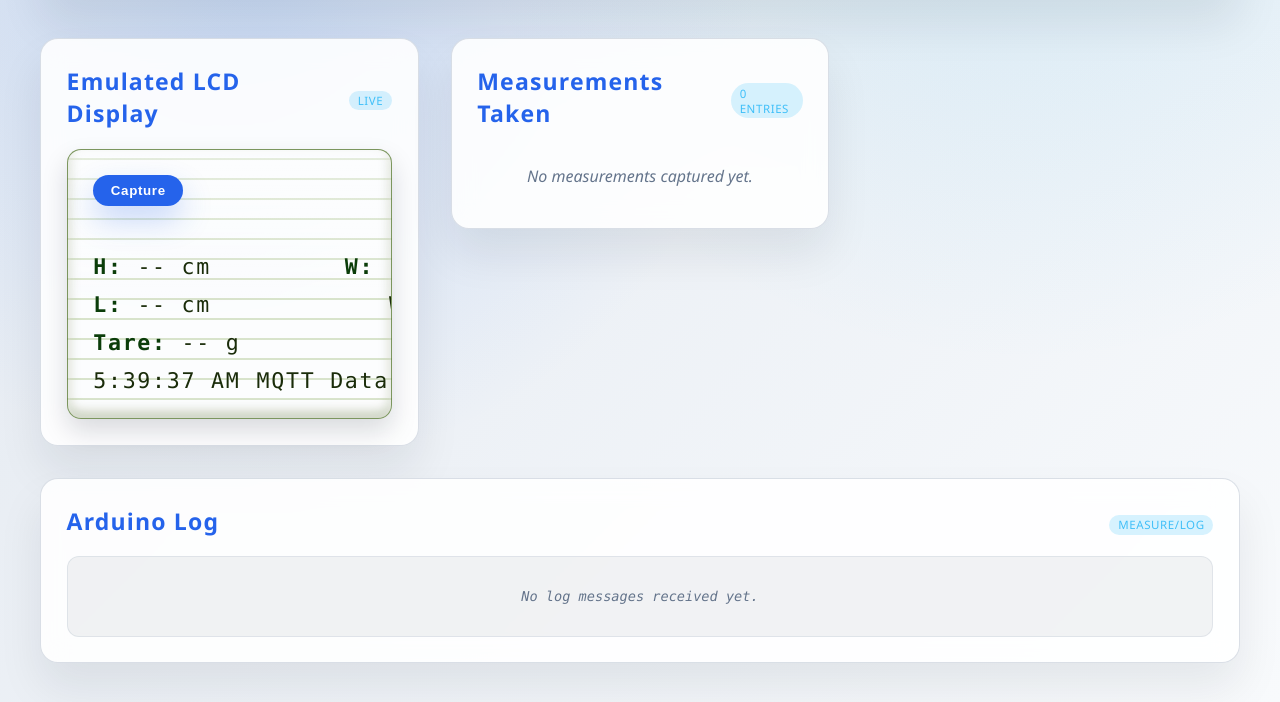
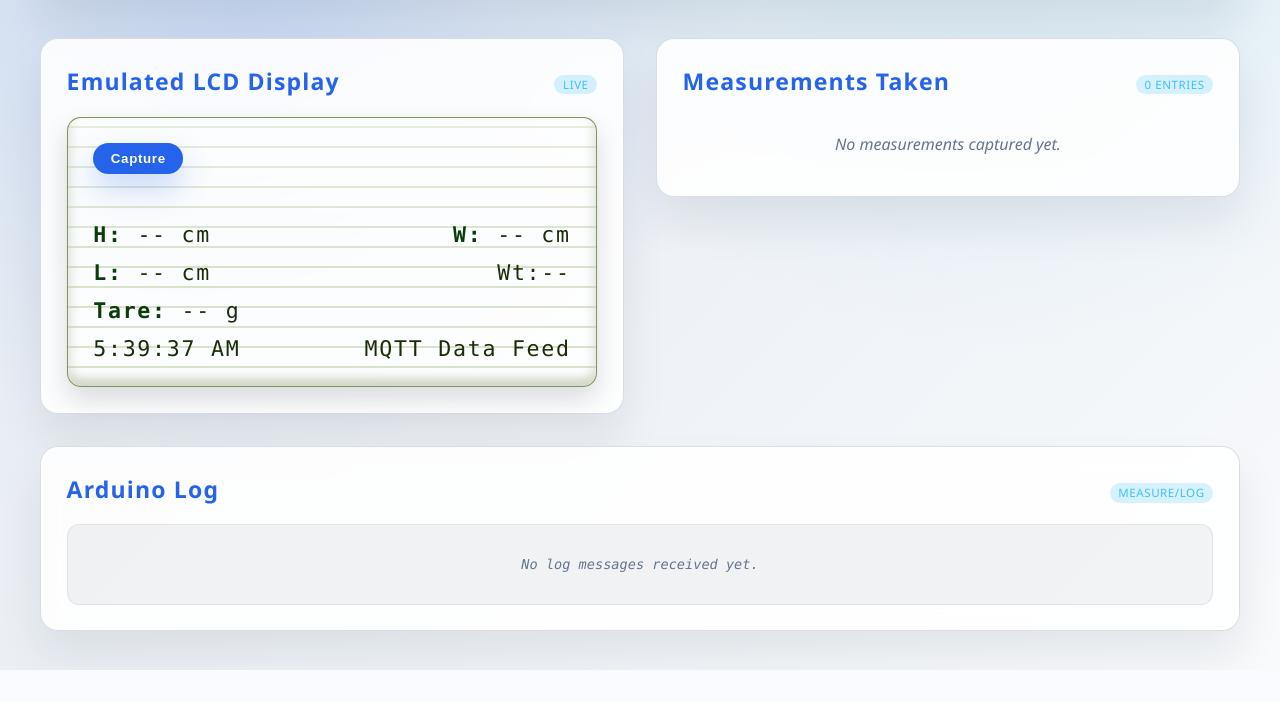
Before and after one commit to mitchweightman-nz/measurepi, a Flask app: page / in a window 1280 px wide. Shown: the part 213-915 px from the top of the page. After the commit the page ends 883 px from the top, so only its background shows below. Run offline with Flask 3, Linux system fonts and the light colour scheme; data that the repository does not hold is empty.

Commit message:
Update index.html

```diff
--- a/templates/index.html
+++ b/templates/index.html
@@ -54,10 +54,10 @@
       gap: clamp(1.5rem, 3vw, 2.5rem);
     }
 
-    .dashboard-grid {
-      display: grid;
-      grid-template-columns: repeat(auto-fit, minmax(22rem, 1fr));
-      gap: clamp(1.25rem, 2.5vw, 2rem);
+.dashboard-grid {
+    display: grid;
+    grid-template-columns: repeat(auto-fit, minmax(23.7em, 2.2fr));
+    gap: clamp(1.25rem, 2.5vw, 2rem);
       align-items: start;
     }
 
```
